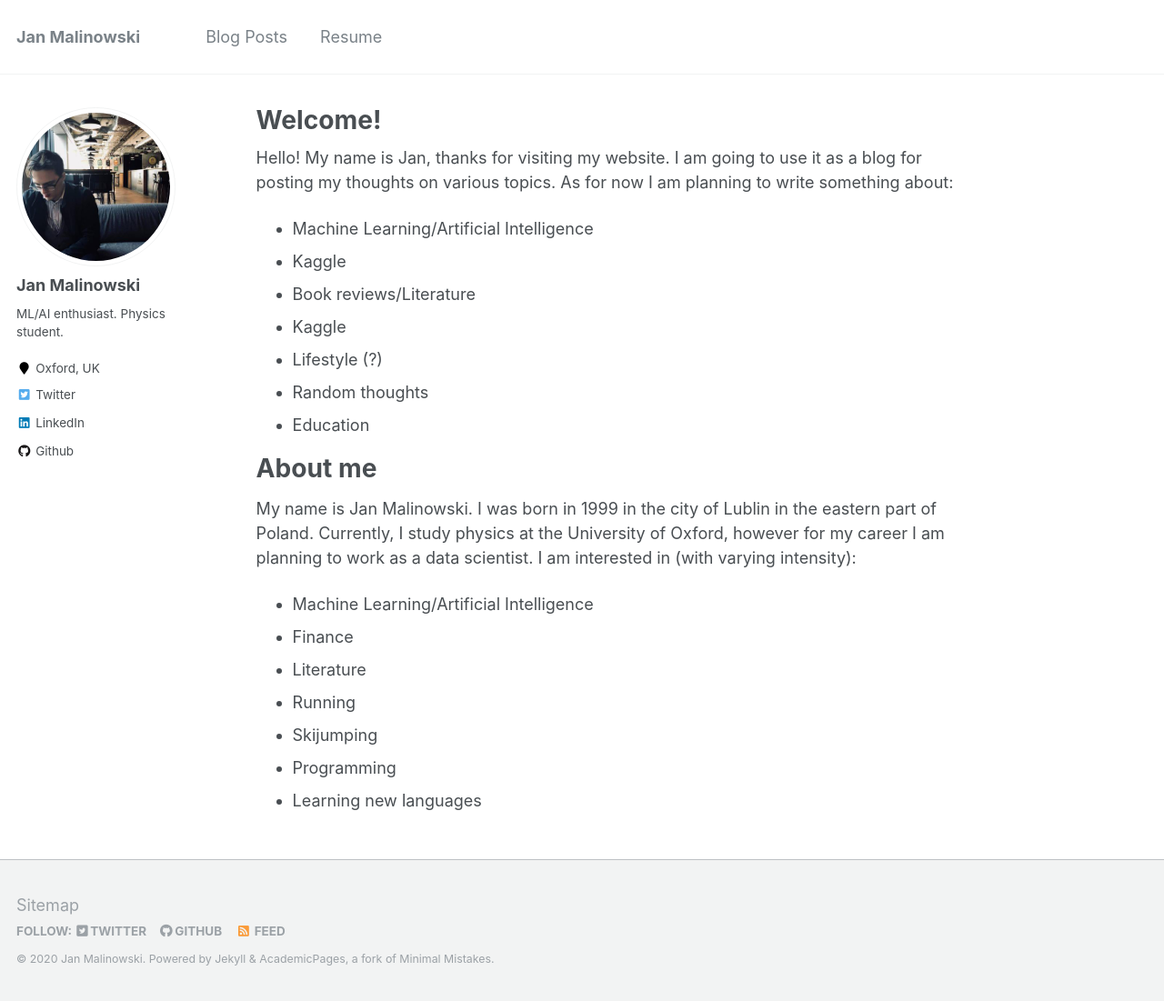
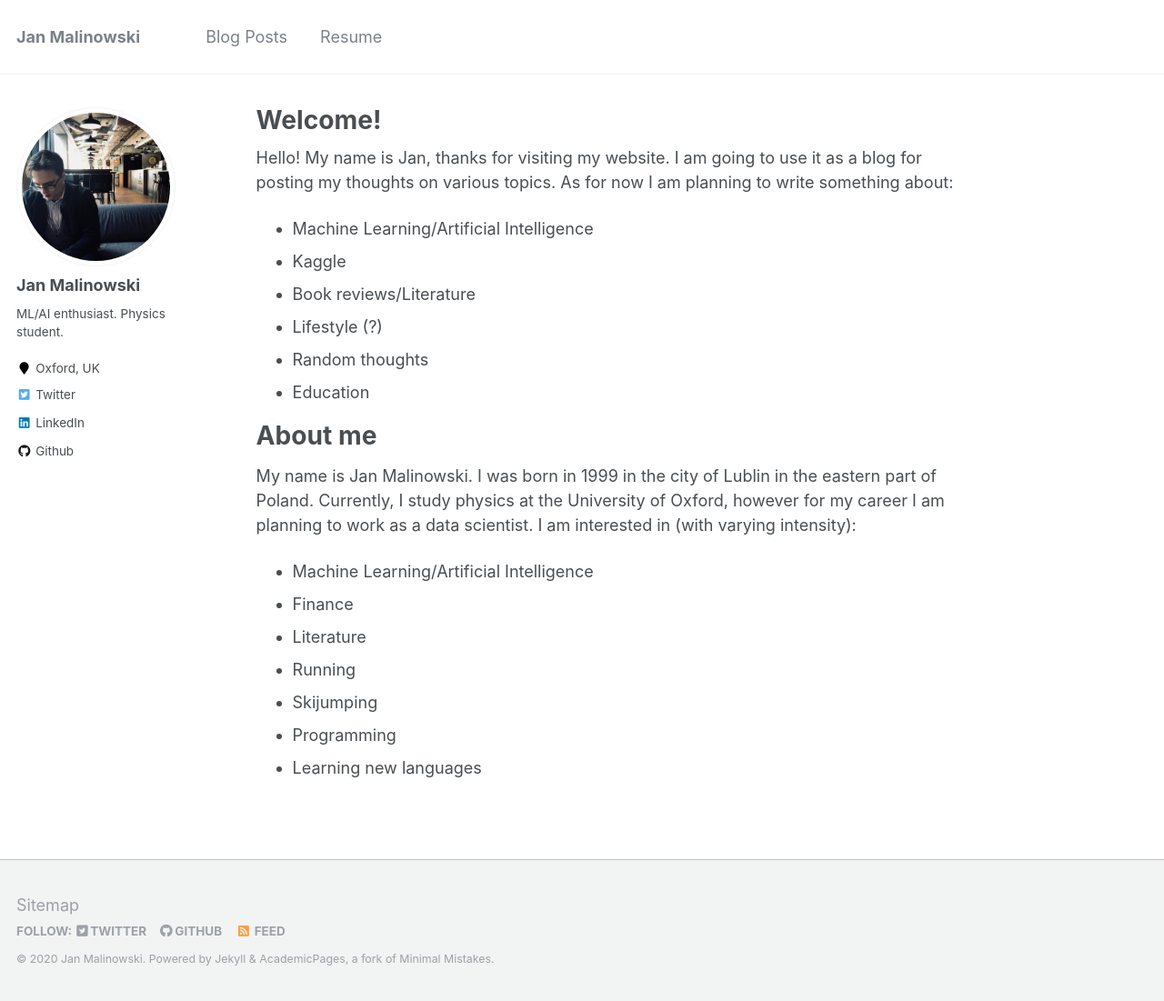
Before and after one commit to JanMalinowski/JanMalinowski.github.io, a Jekyll site: the page built from _pages/about.md, in a window 1280 px wide and 1101 px high. Shown: the whole window at 91% size. Built offline with Jekyll 4.4.1, drawn with Linux system fonts in a browser that asks for light colours.

Commit message:
about me fix

```diff
--- a/_pages/about.md
+++ b/_pages/about.md
@@ -13,7 +13,6 @@ Hello! My name is Jan, thanks for visiting my website. I am going to use it as a
 - Machine Learning/Artificial Intelligence
 - Kaggle
 - Book reviews/Literature
-- Kaggle
 - Lifestyle (?)
 - Random thoughts
 - Education
```
